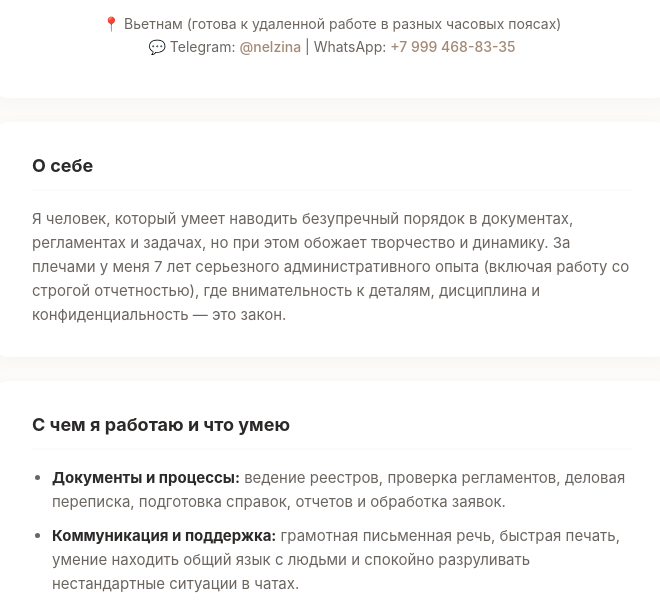
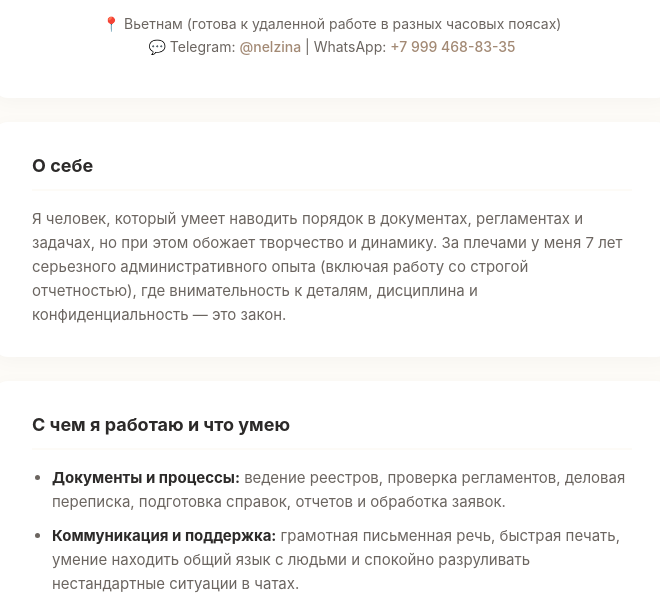
Before and after one commit to nelzina/nelzina.github.io, a plain HTML site: page card.html in a window 1280 px wide. Shown: the part 161-764 px from the top of the page, without its empty margins (308-968 px from the left). Drawn offline with Linux system fonts and the light colour scheme.

Commit message:
Update card.html

```diff
--- a/card.html
+++ b/card.html
@@ -147,7 +147,7 @@
         <!-- О себе -->
         <section>
             <h2>О себе</h2>
-            <p>Я человек, который умеет наводить безупречный порядок в документах, регламентах и задачах, но при этом обожает творчество и динамику. За плечами у меня 7 лет серьезного административного опыта (включая работу со строгой отчетностью), где внимательность к деталям, дисциплина и конфиденциальность — это закон.</p>
+            <p>Я человек, который умеет наводить порядок в документах, регламентах и задачах, но при этом обожает творчество и динамику. За плечами у меня 7 лет серьезного административного опыта (включая работу со строгой отчетностью), где внимательность к деталям, дисциплина и конфиденциальность — это закон.</p>
         </section>
 
         <!-- Навыки и процессы -->
```
